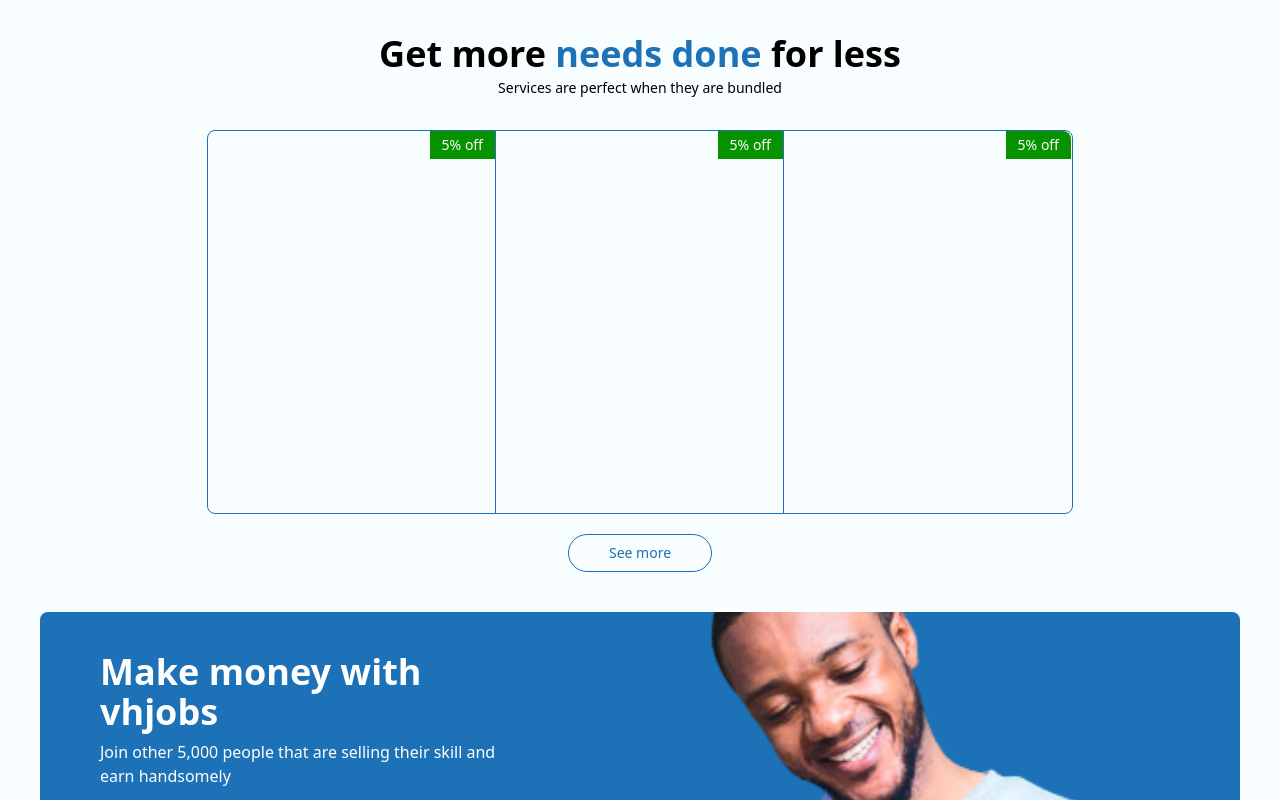
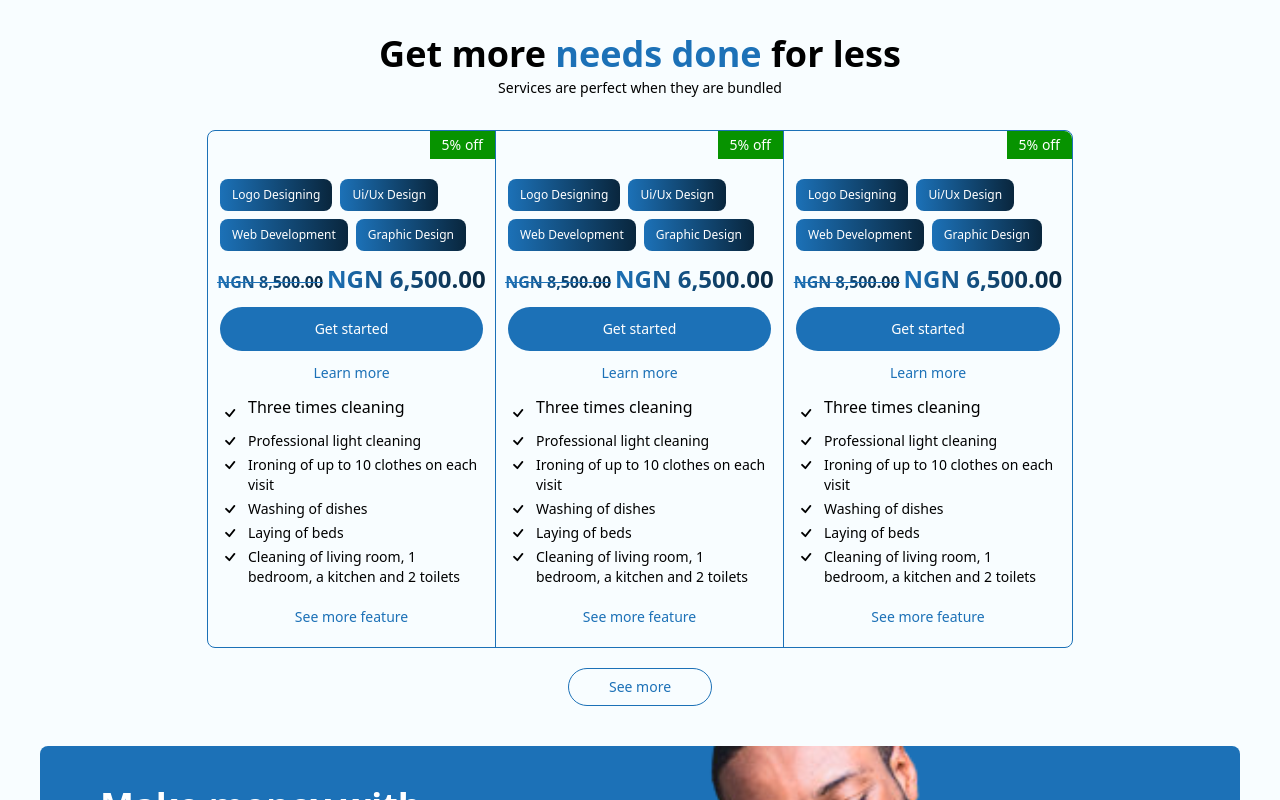
Before and after one commit to 0tuedon/vhjobs, a Next.js app: page / in a window 1280 px wide. Shown: the part 3000-3800 px from the top of the page. Built offline with nearby package versions, Linux system fonts and the light colour scheme.

Commit message:
landing page

```diff
--- a/components/Home/FaqCard.jsx
+++ b/components/Home/FaqCard.jsx
@@ -21,6 +21,7 @@ export const FaqCard = () => {
         >
           Can I subcribe me than one package at once?{" "}
         </h3>
+        <span>
           {isOpened ? (
             <AiOutlineMinus
               className="w-5 h-5 text-primary font-medium cursor-pointer"
@@ -33,6 +34,7 @@ export const FaqCard = () => {
             />
           )}
         </span>
+      </span>
       <p className={`text-sm ${isOpened ? "h-auto" : "h-0"}`}>
         Lorem ipsum dolor sit amet, consectetur adipiscing elit. Tristique
         viverra aliquet lectus morbi suspendisse pellentesque facilisis et. Duis
--- a/components/Home/PricingCard.jsx
+++ b/components/Home/PricingCard.jsx
@@ -1,15 +1,98 @@
+import Link from "next/link";
 import React from "react";
+import { BsCheck } from "react-icons/bs";
 
 const PricingCard = () => {
+  const options = [
+    {
+      title: "Three times cleaning",
+      options: [
+        "Professional light cleaning",
+        "Ironing of up to 10 clothes on each visit",
+        "Washing of dishes",
+        "Laying of beds",
+        "Cleaning of living room, 1 bedroom, a kitchen and 2 toilets",
+      ],
+    },
+  ];
+  const tasks = [
+    "logo designing",
+    "ui/ux design",
+    "web development",
+    "graphic design",
+  ];
   return (
-    <div className="relative h-full border-r w-72 border-primary last-of-type:border-transparent group">
+    <div className="relative h-full border-r w-72 border-primary last-of-type:border-none last-of-type:border-transparent group">
       <span className="text-sm absolute top-0 right-0 px-3 py-1 group-last-of-type:rounded-tr-lg font-medium bg-[#079300] text-white">
         <h3>5% off</h3>
       </span>
-      <div>
-        <div></div>
-        <div></div>
-        <div></div>
+      <div className="relative px-3">
+        <ul className="pt-12 flex flex-wrap gap-2 items-start justify-start mb-3">
+          {tasks.map((task, i) => (
+            <li
+              key={i}
+              className="bg-gradient-to-l w-fit from-[#09263D] to-[#1C71B7] rounded-lg text-white px-3 py-2 text-xs capitalize font-medium"
+            >
+              {task}
+            </li>
+          ))}
+        </ul>
+        <div>
+          <div className="flex justify-center items-baseline font-bold mb-3 gap-1">
+            <h3 className="text-base line-through decoration-primary bg-gradient-to-l bg-clip-text text-transparent from-[#09263D] to-[#1C71B7]">
+              {new Intl.NumberFormat("en-US", {
+                style: "currency",
+                currency: "NGN",
+              }).format(8500)}
+            </h3>
+            <h2 className="text-xl md:text-2xl bg-gradient-to-l bg-clip-text text-transparent from-[#09263D] to-[#1C71B7]">
+              {new Intl.NumberFormat("en-US", {
+                style: "currency",
+                currency: "NGN",
+              }).format(6500)}
+            </h2>
+          </div>
+          <Link href="/" passHref>
+            <a className="block rounded-full bg-primary text-sm text-white text-center font-medium py-3">
+              Get started
+            </a>
+          </Link>
+          <Link href="/" passHref>
+            <a className="block text-primary text-sm text-center font-medium py-3">
+              Learn more
+            </a>
+          </Link>
+        </div>
+        <div>
+          {options.map((opt, i) => {
+            return (
+              <div key={i}>
+                <span className="flex justify-start items-center gap-2">
+                  <BsCheck className="w-5 h-5" />
+                  <h3 className="text-base font-medium mb-3">{opt.title}</h3>
+                </span>
+                <ul className="space-y-1">
+                  {opt.options.map((ot, id) => (
+                    <li
+                      key={id}
+                      className="flex justify-start items-start gap-2"
+                    >
+                      <span>
+                        <BsCheck className="w-5 h-5" />
+                      </span>
+                      <span className="text-sm">{ot}</span>
+                    </li>
+                  ))}
+                </ul>
+              </div>
+            );
+          })}
+          <Link href="/" passHref>
+            <a className="block text-primary text-sm text-center font-medium py-5">
+              See more feature
+            </a>
+          </Link>
+        </div>
       </div>
     </div>
   );
--- a/components/Home/sections/Pricing.jsx
+++ b/components/Home/sections/Pricing.jsx
@@ -15,7 +15,7 @@ const Pricing = () => {
           </p>
         </div>
         <div className="overflow-x-auto hide-scrollbar">
-          <div className="border border-primary h-96 mb-5 w-fit mx-auto rounded-lg flex justify-center items-start">
+          <div className="border border-primary h-fit mb-5 w-fit mx-auto rounded-lg flex justify-center items-start">
             {Array(3)
               .fill()
               .map((item, i) => (
--- a/components/Layouts/Footer.jsx
+++ b/components/Layouts/Footer.jsx
@@ -47,19 +47,19 @@ const Footer = () => {
           <div className="border-t border-white md:border-transparent py-3 flex-1 w-full">
             <h3 className="text-base font-medium mb-3 capitalize">Follow us</h3>
             <span className="flex gap-3">
-              <span className="border rounded-full py-2 px-3 grid place-items-center w-fit">
+              <span className="border rounded-full h-10 w-10 grid place-items-center">
                 <GrFacebookOption className="w-5 h-5 text-[#1877F2]" />
               </span>
-              <span className="border rounded-full py-2 px-3 grid place-items-center w-fit">
+              <span className="border rounded-full h-10 w-10 grid place-items-center">
                 <BsTwitter className="w-5 h-5 text-[#1DA1F2]" />
               </span>
-              <span className="border rounded-full py-2 px-3 grid place-items-center w-fit">
+              <span className="border rounded-full h-10 w-10 grid place-items-center">
                 <GrLinkedinOption className="w-5 h-5 text-[#0E76A8]" />
               </span>
-              <span className="border rounded-full py-2 px-3 grid place-items-center w-fit">
+              <span className="border rounded-full h-10 w-10 grid place-items-center">
                 <BsYoutube className="w-5 h-5 text-[#FF0000]" />
               </span>
-              <span className="border rounded-full p-4 grid place-items-center h-10 w-10 relative">
+              <span className="border rounded-full grid place-items-center h-10 w-10 relative">
                 <Image src={Instagram} alt="instagram" layout="fill" />
               </span>
             </span>
```
Lines whose indentation alone changed are shown as unchanged.
